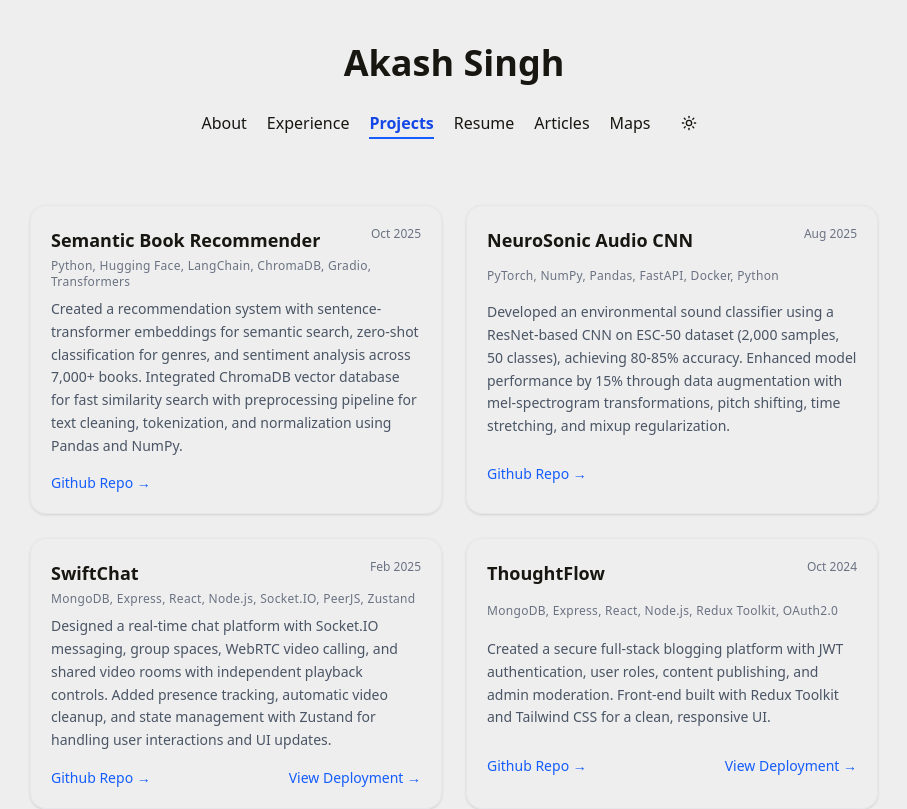
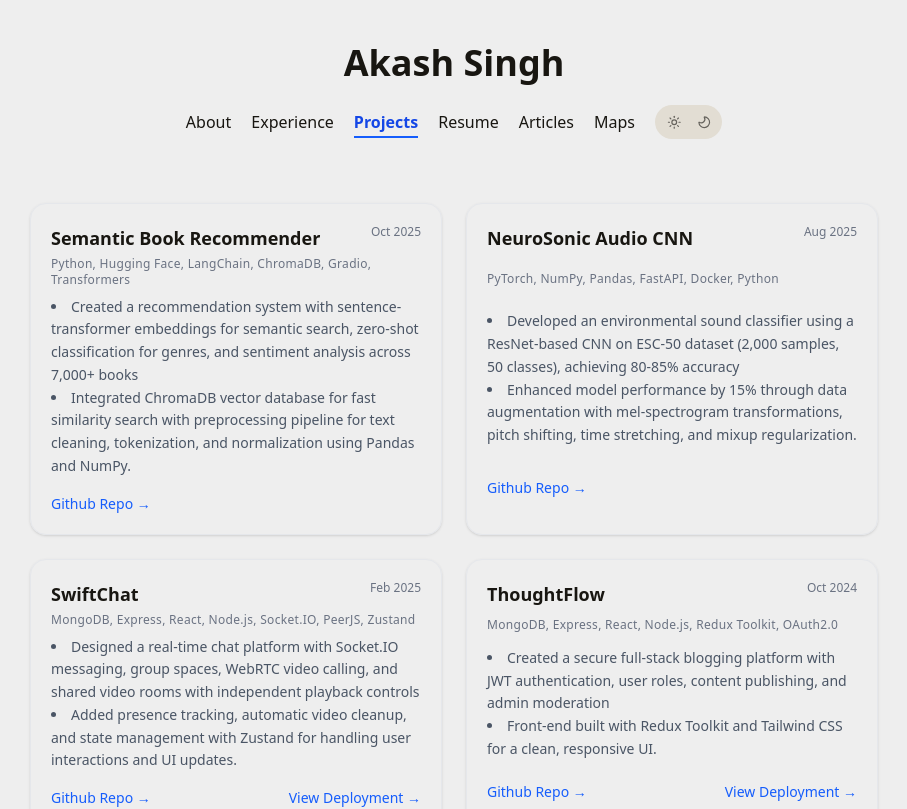
Before and after one commit to akashsingh3414/Portfolio, a Next.js app: page /projects in a window 1280 px wide. Shown: the top 809 px of the page, without its empty margins (186-1093 px from the left). Built offline with nearby package versions, Linux system fonts and the light colour scheme.

Commit message:
minor updates

```diff
--- a/src/app/projects/page.tsx
+++ b/src/app/projects/page.tsx
@@ -54,7 +54,7 @@ export default function ProjectsPage() {
           <ListingCard
             key={project.title}
             title={project.title}
-            description={project.description}
+            description={project.description.split(". ")}
             github={project.github}
             meta={{ stack: project.stack, date: project.date }}
             deployment={project.deployment}
--- a/src/components/experience-listing.tsx
+++ b/src/components/experience-listing.tsx
@@ -35,7 +35,7 @@ export function ExperienceListCard({
               href={url}
               target="_blank"
               rel="noopener noreferrer"
-              className="text-foreground underline hover:text-blue-600 transition-colors"
+              className="relative text-base font-large transition-all duration-200 after:absolute after:left-0 after:-bottom-1 after:h-[2px] after:w-0 after:bg-blue-600 after:transition-all after:duration-300 hover:after:w-full hover:text-blue-600"
             >
               {company}
             </a>
--- a/src/components/listing.tsx
+++ b/src/components/listing.tsx
@@ -7,7 +7,7 @@ type Meta = {
 
 type ListingCardProps = {
   title: string
-  description?: string
+  description?: string[]
   github: string
   deployment?: string
   meta?: Meta
@@ -33,8 +33,12 @@ export default function ListingCard({ title, description, github, deployment, me
         </p>
       )}
 
-      {description && (
-        <p className="mt-2 text-sm text-gray-600 dark:text-gray-400 leading-relaxed">{description}</p>
+      {Array.isArray(description) && description.length > 0 && (
+        <ul className="mt-2 list-disc list-inside text-sm text-gray-600 dark:text-gray-400 leading-relaxed">
+          {description.map((item, index) => (
+            <li key={index}>{item}</li>
+          ))}
+        </ul>
       )}
 
       {(github || deployment) && (
--- a/src/components/site-header.tsx
+++ b/src/components/site-header.tsx
@@ -40,7 +40,7 @@ export function SiteHeader({ className }: SiteHeaderProps) {
                 href={item.href}
                 aria-current={active ? "page" : undefined}
                 className={cn(
-                  "relative font-medium transition-all duration-300 after:absolute after:left-0 after:-bottom-1 after:h-[2px] after:w-0 after:bg-blue-600 after:transition-all after:duration-300 hover:after:w-full hover:text-blue-600",
+                  "relative font-medium transition-all duration-300 hover:scale-110 hover:border-white after:absolute after:left-0 after:-bottom-1 after:h-[2px] after:w-0 after:bg-blue-600 after:transition-all after:duration-300 hover:after:w-full hover:text-blue-600",
                   active && "font-semibold text-blue-700 after:w-full",
                 )}
               >
--- a/src/components/theme-toggle.tsx
+++ b/src/components/theme-toggle.tsx
@@ -1,22 +1,75 @@
 "use client"
 import { Moon, Sun } from "lucide-react"
 import { useTheme } from "next-themes"
-import { Button } from "@/components/ui/button"
+import { useEffect, useState } from "react"
 
 export function ModeToggle() {
   const { theme, setTheme } = useTheme()
+  const [mounted, setMounted] = useState(false)
+
+  useEffect(() => setMounted(true), [])
+
+  if (!mounted) {
+    return (
+      <div className="relative inline-flex items-center rounded-full p-[2px] gap-1 px-1.5 py-1 bg-border h-[1.6rem] w-[3.4rem]" />
+    )
+  }
 
   return (
-    <Button
-      variant="ghost"
-      size="icon"
-      onClick={() => setTheme(theme === "dark" ? "light" : "dark")}
-      aria-label="Toggle theme"
-      className="cursor-pointer rounded-full hover:bg-accent hover:text-accent-foreground transition-colors"
-    >
-      <Sun className="h-[1.2rem] w-[1.2rem] rotate-0 scale-100 transition-all dark:-rotate-90 dark:scale-0" />
-      <Moon className="absolute h-[1.2rem] w-[1.2rem] rotate-90 scale-0 transition-all dark:rotate-0 dark:scale-100" />
-      <span className="sr-only">Toggle theme</span>
-    </Button>
+    <div className="relative inline-flex items-center rounded-full p-[2px] gap-1 px-1.5 py-1 bg-border">
+      <button
+        onClick={() => setTheme("light")}
+        aria-label="Light mode"
+        className={`
+          flex items-center justify-center
+          h-[1.6rem] w-[1.6rem] rounded-full
+          transition-all duration-300 ease-in-out
+          cursor-pointer
+          ${theme === "light"
+            ? "bg-background shadow-sm scale-105 bg-gradient-to-br from-yellow-300 to-amber-600"
+            : "hover:bg-background/80 scale-110"
+          }
+        `}
+      >
+        <Sun
+          className={`
+            h-[0.9rem] w-[0.9rem]
+            transition-all duration-300 ease-in-out
+            hover:scale-120
+            ${theme === "light"
+              ? "text-foreground rotate-0 scale-110 text-white"
+              : "text-muted-foreground rotate-90 scale-90"
+            }
+          `}
+        />
+      </button>
+
+      <button
+        onClick={() => setTheme("dark")}
+        aria-label="Dark mode"
+        className={`
+          flex items-center justify-center
+          h-[1.6rem] w-[1.6rem] rounded-full
+          cursor-pointer
+          transition-all duration-300 ease-in-out
+          ${theme === "dark"
+            ? "bg-background shadow-sm scale-105 bg-gradient-to-br from-neutral-700 to-black"
+            : "hover:bg-background/80 scale-110"
+          }
+        `}
+      >
+        <Moon
+          className={`
+            h-[0.9rem] w-[0.9rem]
+            transition-all duration-300 ease-in-out
+            hover:scale-120
+            ${theme === "dark"
+              ? "text-foreground rotate-0 scale-110"
+              : "text-muted-foreground -rotate-90 scale-90"
+            }
+          `}
+        />
+      </button>
+    </div>
   )
 }
```
